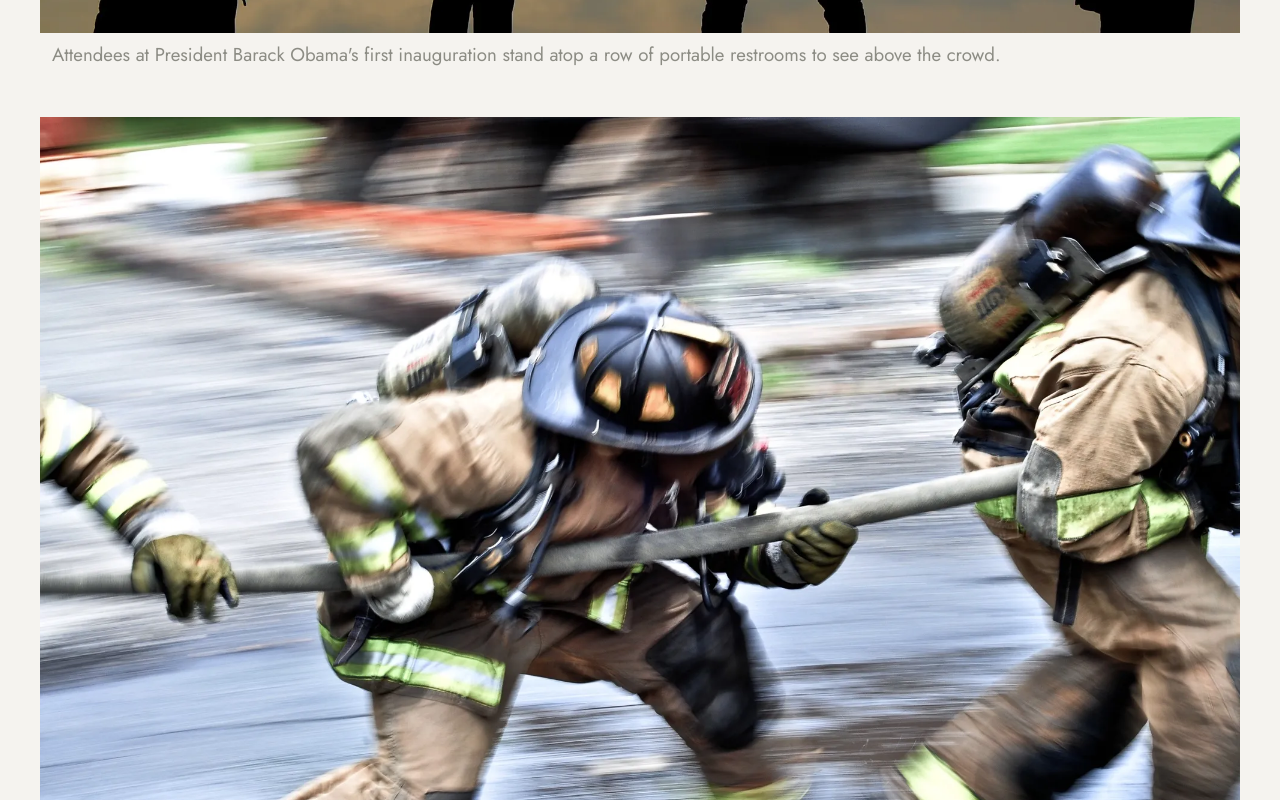
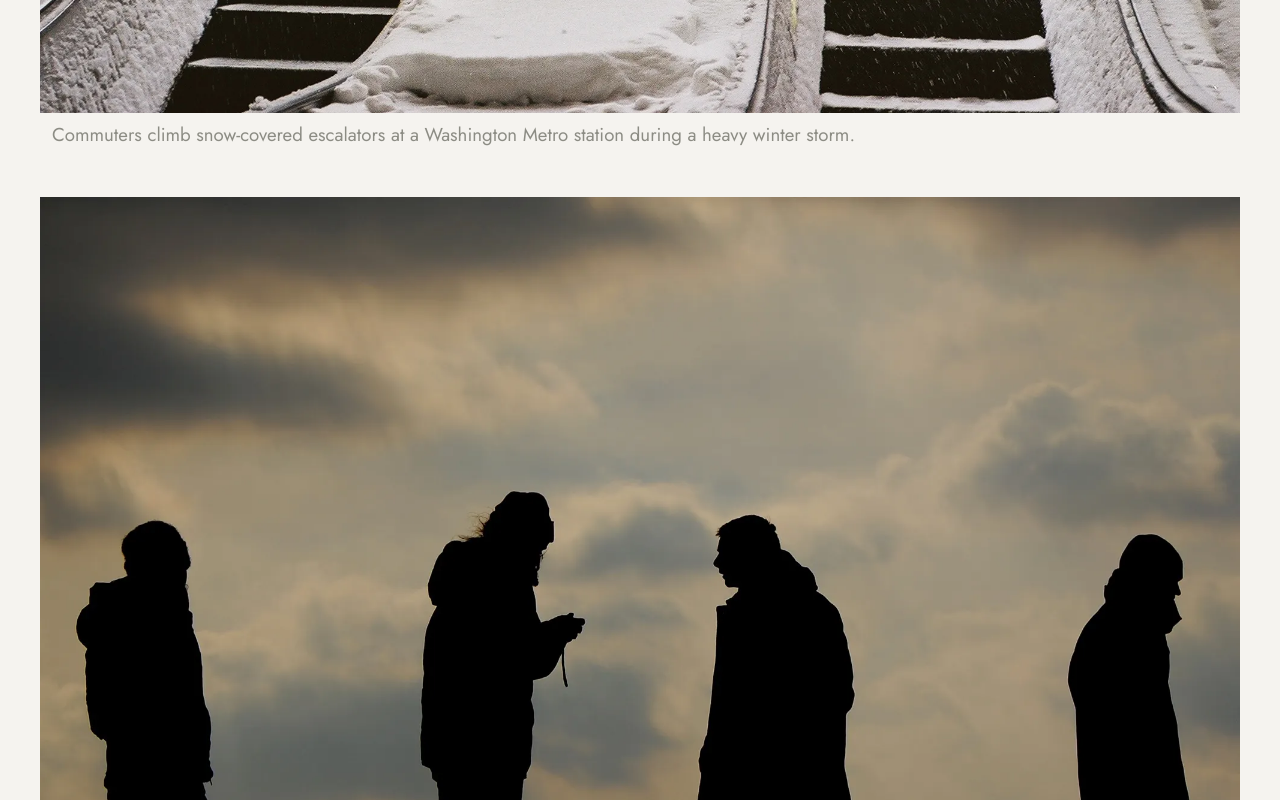
Before and after one commit to HrishavSaha/alex-capece, a Next.js app: page / in a window 1280 px wide. Shown: the part 2740-3540 px from the top of the page. Built offline with nearby package versions, Linux system fonts and the light colour scheme.

Commit message:
Update images.ts

```diff
--- a/data/images.ts
+++ b/data/images.ts
@@ -11,6 +11,12 @@ export const IMAGES: GalleryImage[] = [
     alt: "capitol staircase",
     caption:
       `A D.C. Fire & EMS recruit looks upward inside the U.S. Capitol during a training orientation tour.`
+  },
+  {
+    src: "/images/metro snowstorm.webp",
+    alt: "metro snowstorm",
+    caption:
+      `Commuters climb snow-covered escalators at a Washington Metro station during a heavy winter storm.`
   },
   {
     src: "/images/metro snowstorm.webp",
```
